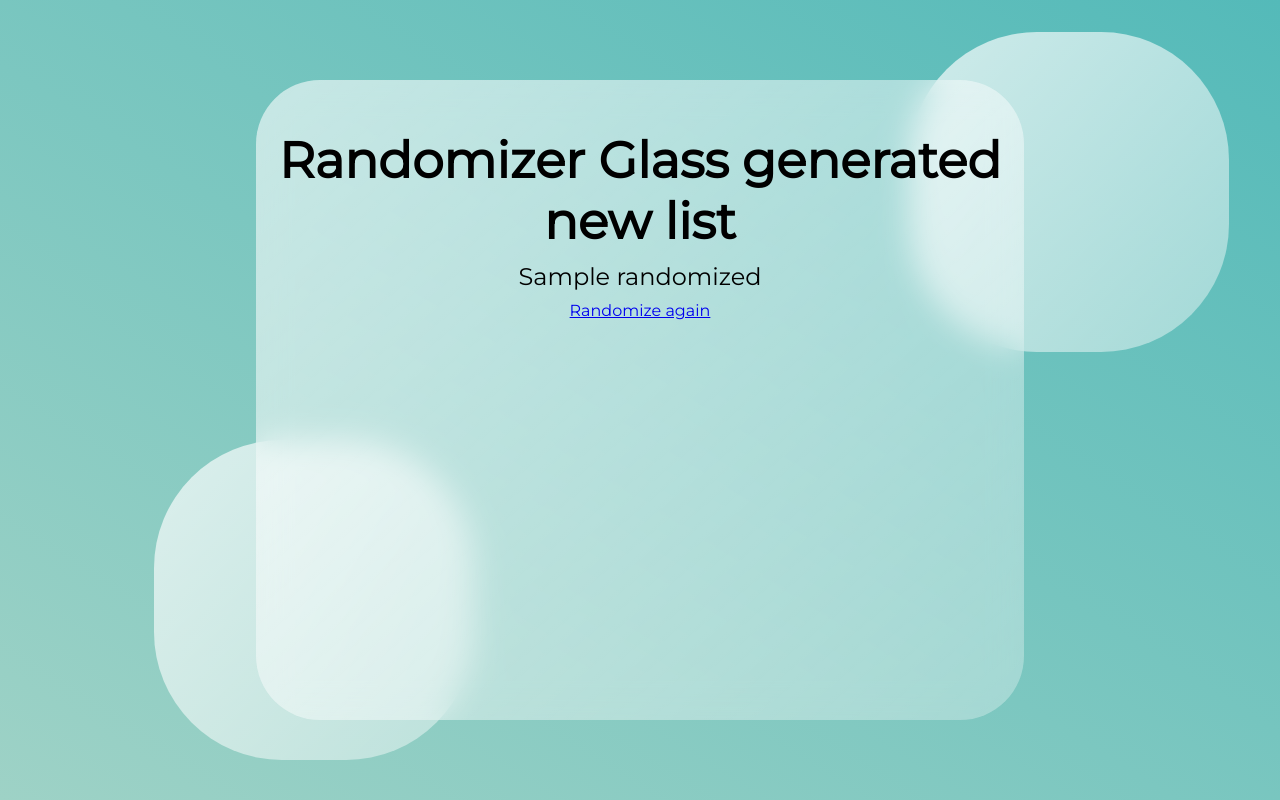
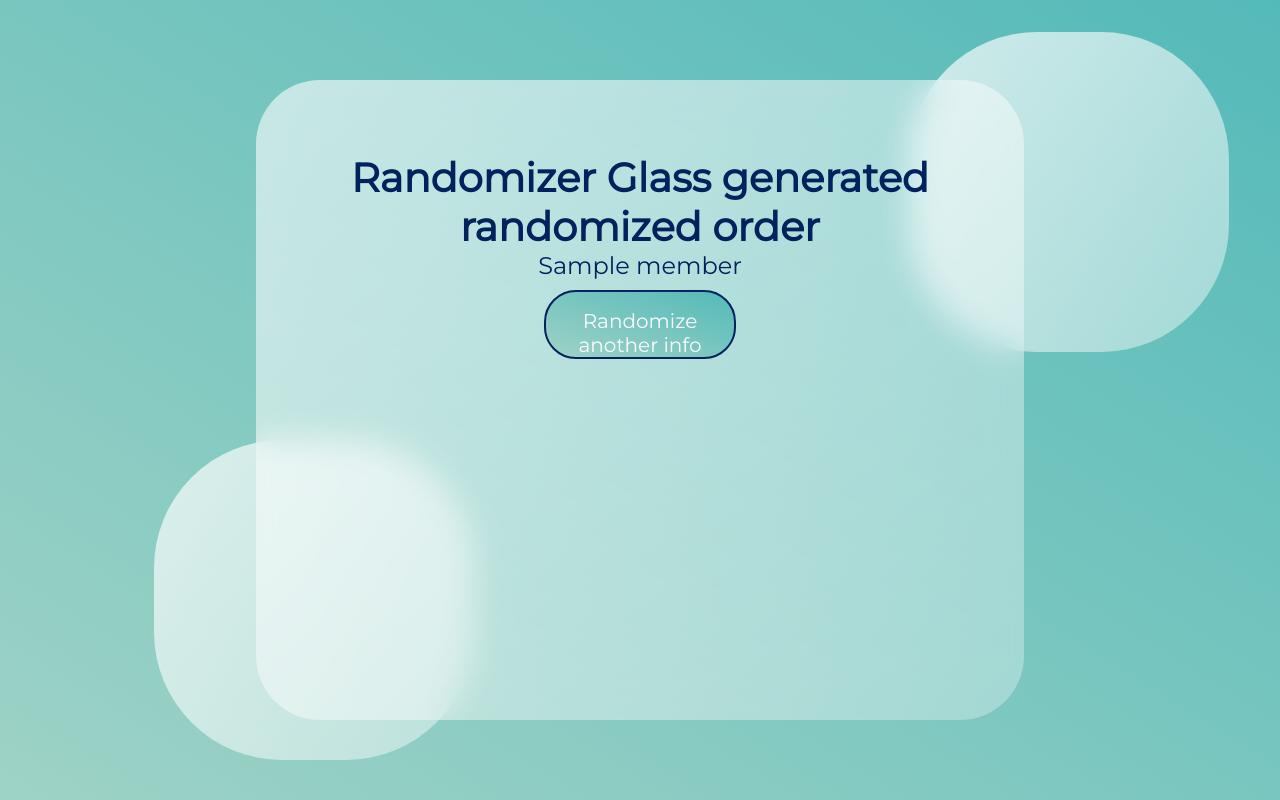
Before and after one commit to adiletexe/randomizer, a Django app: template randomizingsystem/templates/randomizingsystem/randomized.html in a window 1280 px wide. Run offline with Django 3.2, Linux system fonts and the light colour scheme; the template is opened without the code that fills it: most values are stand-ins (such as "Sample title", 1, 10 or a date in 2020).

Commit message:
well frontend, html css

```diff
--- a/randomizingsystem/templates/randomizingsystem/randomized.html
+++ b/randomizingsystem/templates/randomizingsystem/randomized.html
@@ -3,8 +3,27 @@
 
 {% block content %}
 <div class="randomized">
-    <h1>Randomizer Glass generated new list</h1>
-    <h3>{{ randomized }}</h3>
+    {% if randomizedorder %}
+        <h2>Randomizer Glass generated randomized order</h2>
+        {% for member in randomizedorder %}
+            <h3>{{ member }}</h3>
+        {% endfor %}
+    {% else %}
+    <h2>Randomizer Glass divided people into groups</h2>
+    <div class="teams">
+        {% for team in randomized %}
+        <div class="team">
+            <h3>Team</h3>
+            {% for member in team %}
+                <p>{{ member }}</p>
+            {% endfor %}
+        </div>
+        {% endfor %}
+    </div>
+    {% endif %}
+    <div class="button">
+        <a href="{% url 'home' %}">Randomize another info</a>
+    </div>
 </div>
-<a href="{% url 'home' %}">Randomize again</a>
+
 {% endblock %}
--- a/static/randomizingsystem/css/main.css
+++ b/static/randomizingsystem/css/main.css
@@ -3,6 +3,7 @@
     padding: 0;
     box-sizing: border-box;
     font-family: 'Montserrat', sans-serif;
+    color: #01225c;
 }
 
 
@@ -59,11 +60,12 @@ form {
     padding-top: 20px;
 }
 
-.submit, .select, .button {
+.submit, .select {
     margin-top: 20px;
     width: 20%;
     height: 5vh;
     font-size: 20px;
+    border-radius: 2rem;
 }
 
 .textarea {
@@ -71,9 +73,60 @@ form {
     padding: 2%;
 }
 
-.submit, .select {
-    margin-top: 20px;
-    width: 20%;
-    height: 5vh;
+.teams {
+    display: flex;
+    justify-content: space-around;
+    flex-direction: row;
+    flex-wrap: wrap;
+    margin-top: 7%;
+    margin-right: 7%;
+    margin-left: 7%;
+}
+.teams h3{
+    font-size: 30px;
+    font-weight: bolder;
+}
+.teams p{
+    font-size: 22px;
+}
+
+
+.team {
+    margin-bottom: 8%;
+    text-align: left;
+    float: left;
+    width: 10%;
+    margin-right: 8%;
+    margin-left: 8%;
+}
+
+.randomized h2 {
+    font-size: 40px;
+    margin-top: 3%;
+}
+
+.button {
+    display: flex;
+    align-items: center;
+    justify-content: center;
+}
+
+.button a {
+    color: #fcfcfc;
+    width: 25%;
+    min-height: 7vh;
     font-size: 20px;
+    background: linear-gradient(to right top, #9ED2C6, #54BAB9);
+    border-radius: 2rem;
+    border: 2.5px solid #01225c;
+    text-decoration: none;
+    transition: transform .2s ease;
+    text-align: center;
+    padding-top: 17px;
 }
+
+.submit, .select, .button a:hover {
+    color: #01225c;
+    text-decoration: none;
+    transform: scale(1.1);
+}
```
Also changed, not shown: randomizingsystem/views.py (+11 -9 lines).
